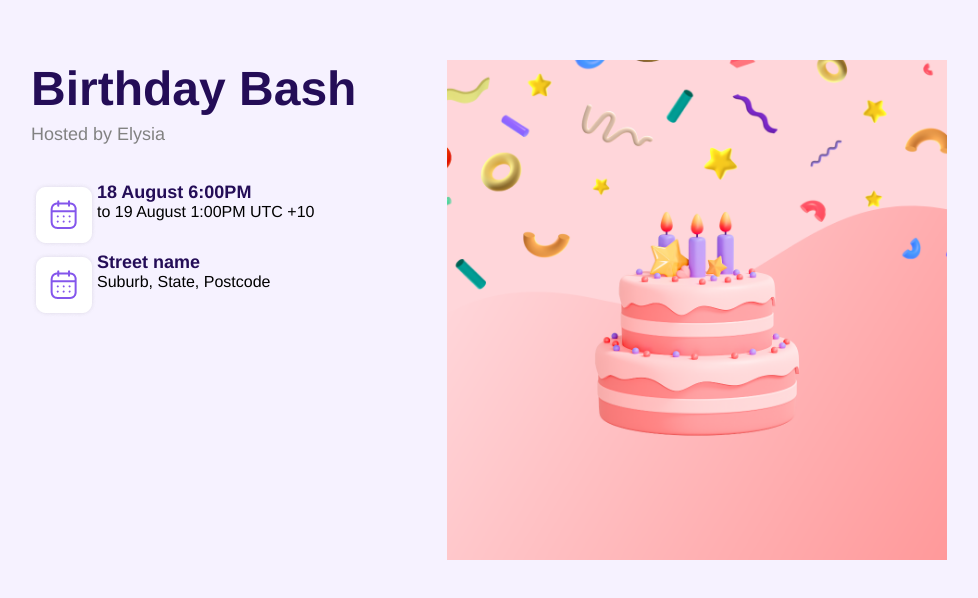
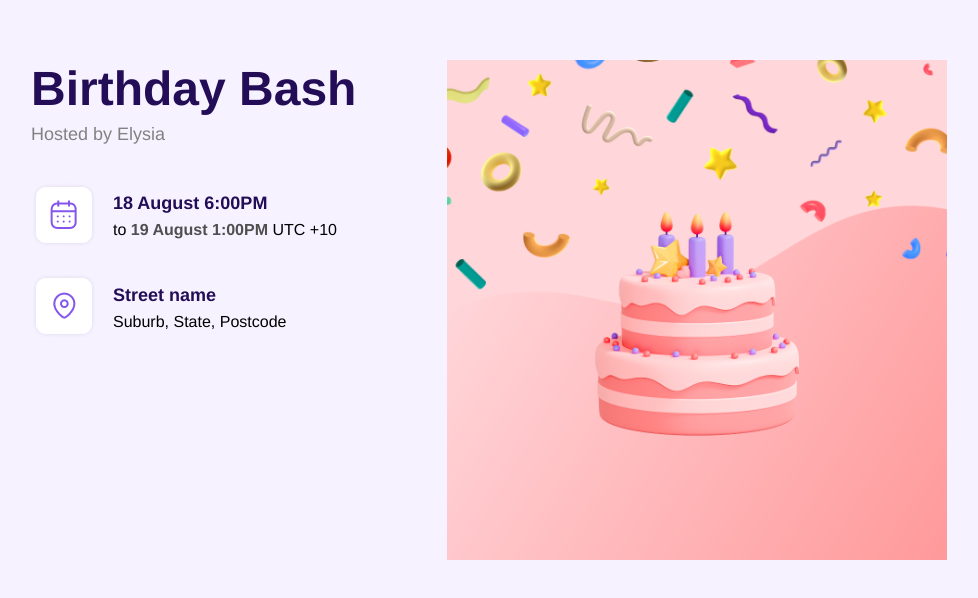
Before and after one commit to adrianomisina/Front-End-Technical-Assessment-, a React (Create React App) app: page /event in a window 1280 px wide. Shown: the part 124-722 px from the top of the page, without its empty margins (209-1187 px from the left). Built offline with nearby package versions, Linux system fonts and the light colour scheme.

Commit message:
third commit

```diff
--- a/src/components/EventPage/EventPage.jsx
+++ b/src/components/EventPage/EventPage.jsx
@@ -21,19 +21,19 @@ const EventPage = () => {
                 <img src={Calendar} alt="calendar-icon" />
               </div>
 
-              <div>
+              <div className={styles.cointainer_p}>
                 <p className={styles.date_titles1_p1}>18 August 6:00PM</p>
-                <p>to 19 August 1:00PM UTC +10</p>
+                <p>to <span className={styles.date_titles1_p1_span}>19 August 1:00PM</span> UTC +10</p>
               </div>
             </div>
 
             <div className={styles.date_titles2}>
 
               <div>
-                <img src={Calendar} alt="point-icon" />
+                <img src={Ponit} alt="point-icon" />
               </div>
 
-              <div>
+              <div className={styles.cointainer_p}>
                 <p className={styles.date_titles2_p2}>Street name</p>
                 <p>Suburb, State, Postcode</p>
               </div>
--- a/src/components/EventPage/EventPage.module.css
+++ b/src/components/EventPage/EventPage.module.css
@@ -46,6 +46,7 @@
 .date_titles1,
 .date_titles2 {
   display: flex;
+  margin-bottom: 1rem;
 }
 
 .date_titles1_p1,
@@ -57,3 +58,13 @@
   line-height: 21px;
   color: #240D57;
 }
+
+.cointainer_p {
+  margin: 0.7rem 1rem;
+  line-height: 2rem;
+}
+
+.date_titles1_p1_span {
+  color: #4F4F4F;
+  font-weight: bold;
+}
```
Also changed, not shown: src/assets/stroke 1.png (added).
